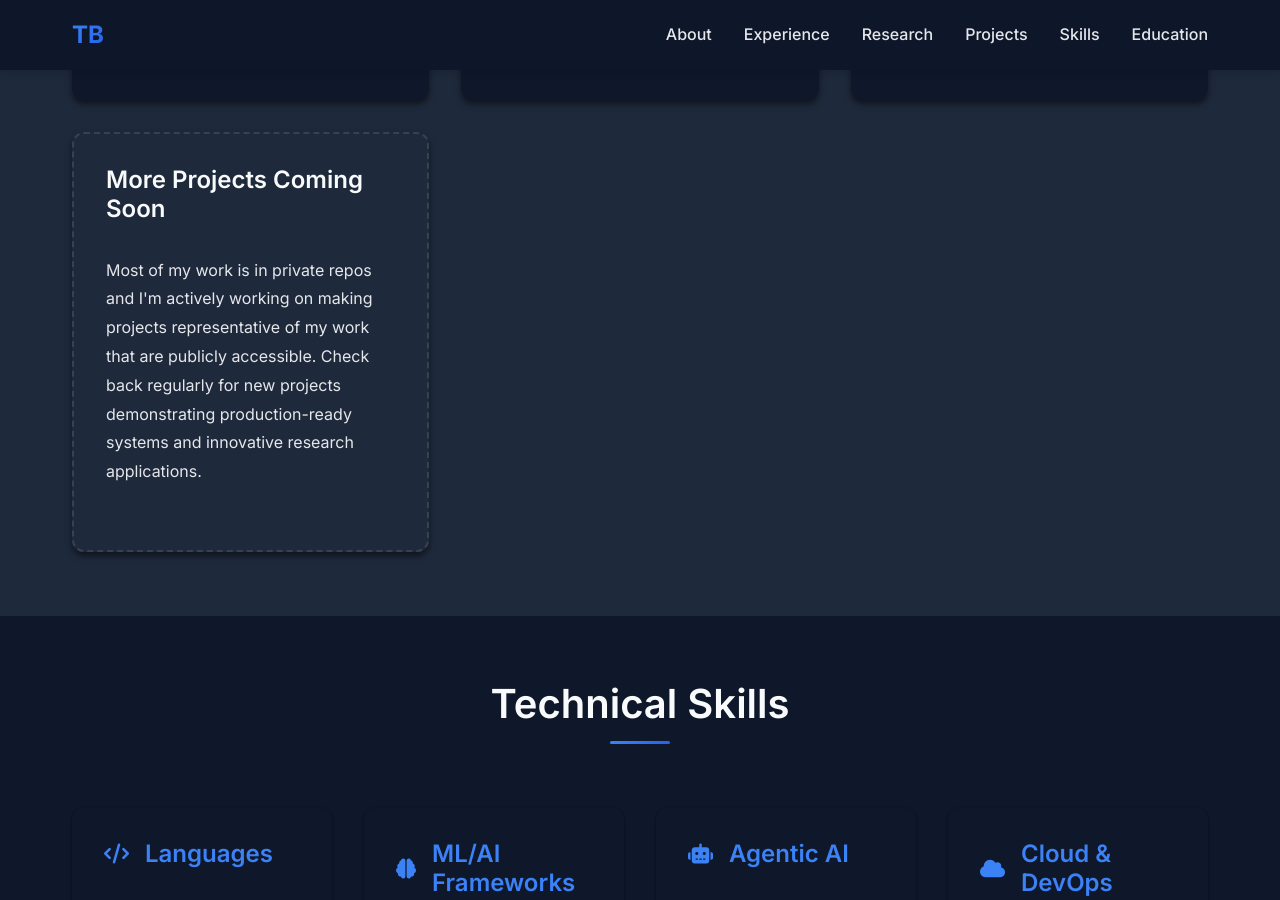
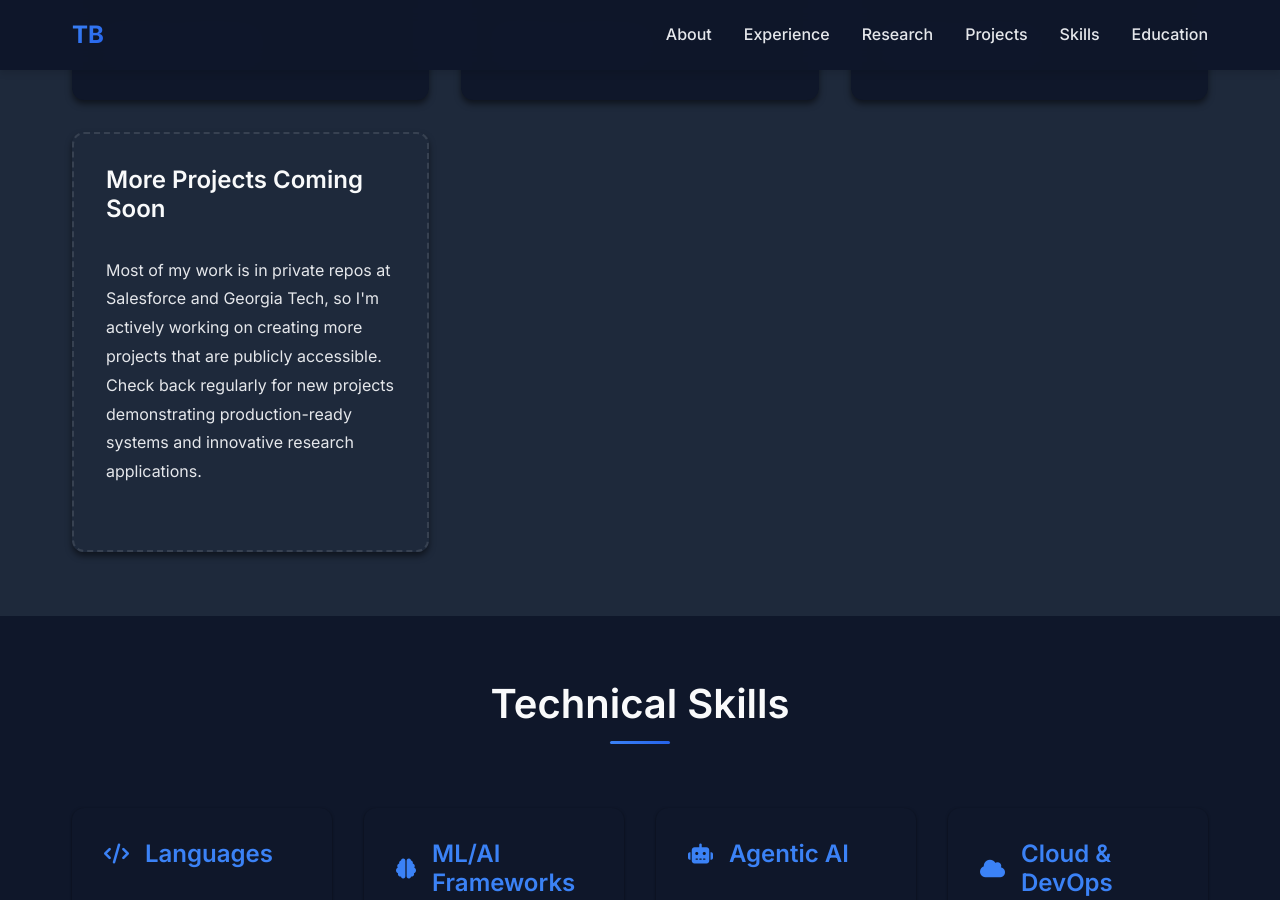
Before and after one commit to tim-bydlon/tim-bydlon.github.io, a Jekyll site: the page built from index.html, in a window 1280 px wide and 900 px high, scrolled down 3451 px. Built offline with Jekyll 4.4.1, drawn with Linux system fonts in a browser that asks for light colours.

Commit message:
updating project section

```diff
--- a/index.html
+++ b/index.html
@@ -193,7 +193,7 @@ layout: default
           <h3>More Projects Coming Soon</h3>
         </div>
         <p class="project-description">
-          Most of my work is in private repos and I'm actively working on making projects representative of my work that are publicly accessible.
+          Most of my work is in private repos at Salesforce and Georgia Tech, so I'm actively working on creating more projects that are publicly accessible.
           Check back regularly for new projects demonstrating production-ready systems and innovative research applications.
         </p>
       </div>
```
